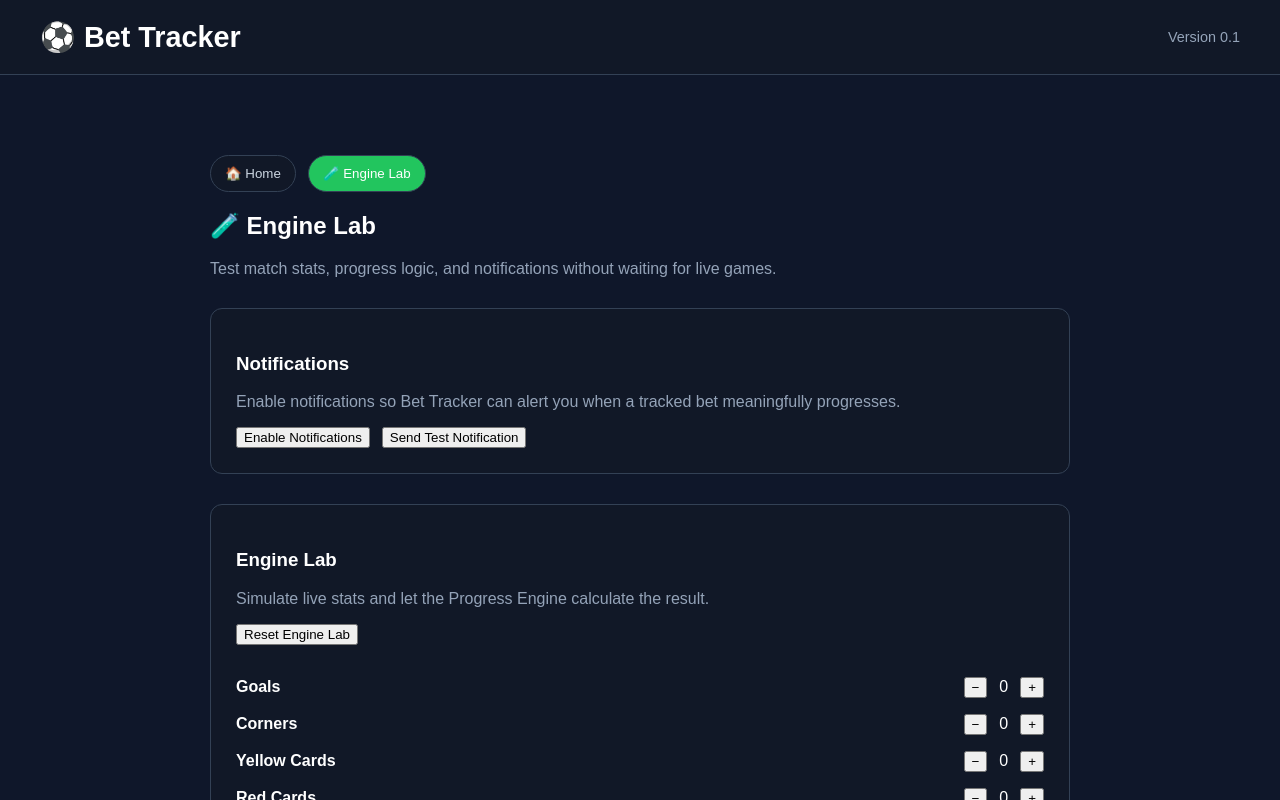
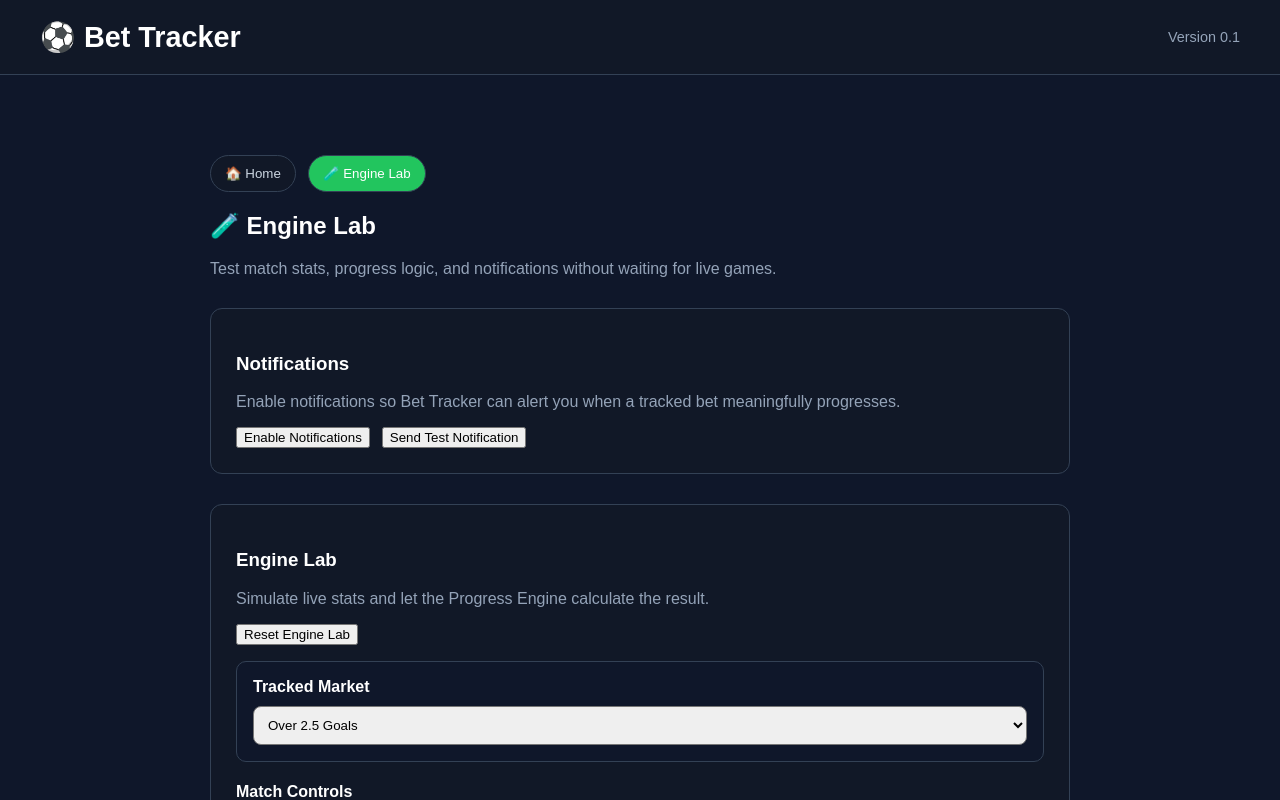
Before and after one commit to dcast-gif/Bet-Tracker, a Next.js app in the folder frontend/: page / in a window 1280 px wide. Both pictures are taken after a click on the button "🧪 Engine Lab". Shown: the top 800 px of the page. Built offline with nearby package versions, Linux system fonts and the light colour scheme.

Commit message:
Update EngineLab.tsx

```diff
--- a/frontend/src/components/EngineLab.tsx
+++ b/frontend/src/components/EngineLab.tsx
@@ -8,11 +8,21 @@ import { processSnapshot } from "../engine/processSnapshot";
 import { createProgressMessage } from "../engine/createProgressMessage";
 import EngineTimeline from "./EngineTimeline";
 
+type MarketId =
+  | "over_2_5_goals"
+  | "over_10_5_corners"
+  | "home_over_1_5_goals"
+  | "away_over_1_5_goals";
+
 type Stats = {
-  goals: number;
-  corners: number;
-  yellowCards: number;
-  redCards: number;
+  homeGoals: number;
+  awayGoals: number;
+  homeCorners: number;
+  awayCorners: number;
+  homeYellowCards: number;
+  awayYellowCards: number;
+  homeRedCards: number;
+  awayRedCards: number;
 };
 
 type TimelineEvent = {
@@ -22,47 +32,120 @@ type TimelineEvent = {
   description: string;
 };
 
-const testCondition: Condition = {
+const marketOptions: {
+  id: MarketId;
+  label: string;
+  condition: Condition;
+  unit: string;
+}[] = [
+  {
+    id: "over_2_5_goals",
+    label: "Over 2.5 Goals",
+    unit: "Goals",
+    condition: {
       id: "over-2-5-goals",
       statistic: "goals",
       operator: "greater_than_or_equal",
       targetValue: 3,
       currentValue: 0,
       satisfied: false,
-};
+    },
+  },
+  {
+    id: "over_10_5_corners",
+    label: "Over 10.5 Corners",
+    unit: "Corners",
+    condition: {
+      id: "over-10-5-corners",
+      statistic: "corners",
+      operator: "greater_than_or_equal",
+      targetValue: 11,
+      currentValue: 0,
+      satisfied: false,
+    },
+  },
+  {
+    id: "home_over_1_5_goals",
+    label: "Home Team Over 1.5 Goals",
+    unit: "Home Goals",
+    condition: {
+      id: "home-over-1-5-goals",
+      statistic: "home_goals",
+      operator: "greater_than_or_equal",
+      targetValue: 2,
+      currentValue: 0,
+      satisfied: false,
+    },
+  },
+  {
+    id: "away_over_1_5_goals",
+    label: "Away Team Over 1.5 Goals",
+    unit: "Away Goals",
+    condition: {
+      id: "away-over-1-5-goals",
+      statistic: "away_goals",
+      operator: "greater_than_or_equal",
+      targetValue: 2,
+      currentValue: 0,
+      satisfied: false,
+    },
+  },
+];
 
 export default function EngineLab() {
-  const previousGoalsRef = useRef(0);
+  const previousValueRef = useRef(0);
+
+  const [selectedMarketId, setSelectedMarketId] =
+    useState<MarketId>("over_2_5_goals");
 
   const [minute, setMinute] = useState(0);
   const [events, setEvents] = useState<TimelineEvent[]>([]);
 
   const [stats, setStats] = useState<Stats>({
-    goals: 0,
-    corners: 0,
-    yellowCards: 0,
-    redCards: 0,
+    homeGoals: 0,
+    awayGoals: 0,
+    homeCorners: 0,
+    awayCorners: 0,
+    homeYellowCards: 0,
+    awayYellowCards: 0,
+    homeRedCards: 0,
+    awayRedCards: 0,
   });
+
+  const selectedMarket =
+    marketOptions.find((market) => market.id === selectedMarketId) ??
+    marketOptions[0];
+
+  const totalGoals = stats.homeGoals + stats.awayGoals;
+  const totalCorners = stats.homeCorners + stats.awayCorners;
 
   const snapshot = useMemo(
     () =>
       createStatisticsSnapshot("engine-lab-match", {
-        goals: stats.goals,
-        corners: stats.corners,
-        yellow_cards: stats.yellowCards,
-        red_cards: stats.redCards,
+        goals: totalGoals,
+        home_goals: stats.homeGoals,
+        away_goals: stats.awayGoals,
+        corners: totalCorners,
+        home_corners: stats.homeCorners,
+        away_corners: stats.awayCorners,
+        yellow_cards: stats.homeYellowCards + stats.awayYellowCards,
+        red_cards: stats.homeRedCards + stats.awayRedCards,
       }),
-    [stats]
+    [stats, totalGoals, totalCorners]
   );
 
-  const condition = {
-    ...testCondition,
-    currentValue: previousGoalsRef.current,
+  const condition: Condition = {
+    ...selectedMarket.condition,
+    currentValue: previousValueRef.current,
   };
 
   const result = processSnapshot(snapshot, [condition])[0];
 
-  const progressMessage = createProgressMessage(condition, result, "Goals");
+  const progressMessage = createProgressMessage(
+    condition,
+    result,
+    selectedMarket.unit
+  );
 
   function addTimelineEvent(title: string, description: string) {
     setEvents((currentEvents) => [
@@ -105,21 +188,35 @@ export default function EngineLab() {
   }
 
   function resetLab() {
-    previousGoalsRef.current = 0;
+    previousValueRef.current = 0;
     setMinute(0);
     setEvents([]);
     setStats({
-      goals: 0,
-      corners: 0,
-      yellowCards: 0,
-      redCards: 0,
+      homeGoals: 0,
+      awayGoals: 0,
+      homeCorners: 0,
+      awayCorners: 0,
+      homeYellowCards: 0,
+      awayYellowCards: 0,
+      homeRedCards: 0,
+      awayRedCards: 0,
     });
   }
 
+  function handleMarketChange(event: React.ChangeEvent<HTMLSelectElement>) {
+    previousValueRef.current = 0;
+    setEvents([]);
+    setSelectedMarketId(event.target.value as MarketId);
+  }
+
   useEffect(() => {
-    if (result.currentValue === previousGoalsRef.current) return;
+    if (result.currentValue === previousValueRef.current) return;
 
-    const notification = buildNotification(condition, result, "Goals");
+    const notification = buildNotification(
+      condition,
+      result,
+      selectedMarket.unit
+    );
 
     if (notification) {
       addTimelineEvent(
@@ -134,8 +231,8 @@ export default function EngineLab() {
       }
     }
 
-    previousGoalsRef.current = result.currentValue;
-  }, [result.currentValue]);
+    previousValueRef.current = result.currentValue;
+  }, [result.currentValue, selectedMarket.unit]);
 
   return (
     <section
@@ -156,39 +253,108 @@ export default function EngineLab() {
       <button
         type="button"
         onClick={resetLab}
-        style={{
-          marginBottom: "16px",
-        }}
+        style={{ marginBottom: "16px" }}
       >
         Reset Engine Lab
       </button>
 
+      <div
+        style={{
+          marginBottom: "20px",
+          padding: "16px",
+          borderRadius: "10px",
+          border: "1px solid #334155",
+          background: "#0f172a",
+        }}
+      >
+        <label htmlFor="market-select">
+          <strong>Tracked Market</strong>
+        </label>
+
+        <select
+          id="market-select"
+          value={selectedMarketId}
+          onChange={handleMarketChange}
+          style={{
+            display: "block",
+            width: "100%",
+            marginTop: "10px",
+            padding: "10px",
+            borderRadius: "8px",
+          }}
+        >
+          {marketOptions.map((market) => (
+            <option key={market.id} value={market.id}>
+              {market.label}
+            </option>
+          ))}
+        </select>
+      </div>
+
+      <h4>Match Controls</h4>
+
       <StatControl
-        label="Goals"
-        value={stats.goals}
-        onDecrease={() => updateStat("goals", -1, "Goal")}
-        onIncrease={() => updateStat("goals", 1, "Goal")}
+        label="Home Goals"
+        value={stats.homeGoals}
+        onDecrease={() => updateStat("homeGoals", -1, "Home Goal")}
+        onIncrease={() => updateStat("homeGoals", 1, "Home Goal")}
       />
 
       <StatControl
-        label="Corners"
-        value={stats.corners}
-        onDecrease={() => updateStat("corners", -1, "Corner")}
-        onIncrease={() => updateStat("corners", 1, "Corner")}
+        label="Away Goals"
+        value={stats.awayGoals}
+        onDecrease={() => updateStat("awayGoals", -1, "Away Goal")}
+        onIncrease={() => updateStat("awayGoals", 1, "Away Goal")}
       />
 
       <StatControl
-        label="Yellow Cards"
-        value={stats.yellowCards}
-        onDecrease={() => updateStat("yellowCards", -1, "Yellow Card")}
-        onIncrease={() => updateStat("yellowCards", 1, "Yellow Card")}
+        label="Home Corners"
+        value={stats.homeCorners}
+        onDecrease={() => updateStat("homeCorners", -1, "Home Corner")}
+        onIncrease={() => updateStat("homeCorners", 1, "Home Corner")}
       />
 
       <StatControl
-        label="Red Cards"
-        value={stats.redCards}
-        onDecrease={() => updateStat("redCards", -1, "Red Card")}
-        onIncrease={() => updateStat("redCards", 1, "Red Card")}
+        label="Away Corners"
+        value={stats.awayCorners}
+        onDecrease={() => updateStat("awayCorners", -1, "Away Corner")}
+        onIncrease={() => updateStat("awayCorners", 1, "Away Corner")}
+      />
+
+      <StatControl
+        label="Home Yellow Cards"
+        value={stats.homeYellowCards}
+        onDecrease={() =>
+          updateStat("homeYellowCards", -1, "Home Yellow Card")
+        }
+        onIncrease={() =>
+          updateStat("homeYellowCards", 1, "Home Yellow Card")
+        }
+      />
+
+      <StatControl
+        label="Away Yellow Cards"
+        value={stats.awayYellowCards}
+        onDecrease={() =>
+          updateStat("awayYellowCards", -1, "Away Yellow Card")
+        }
+        onIncrease={() =>
+          updateStat("awayYellowCards", 1, "Away Yellow Card")
+        }
+      />
+
+      <StatControl
+        label="Home Red Cards"
+        value={stats.homeRedCards}
+        onDecrease={() => updateStat("homeRedCards", -1, "Home Red Card")}
+        onIncrease={() => updateStat("homeRedCards", 1, "Home Red Card")}
+      />
+
+      <StatControl
+        label="Away Red Cards"
+        value={stats.awayRedCards}
+        onDecrease={() => updateStat("awayRedCards", -1, "Away Red Card")}
+        onIncrease={() => updateStat("awayRedCards", 1, "Away Red Card")}
       />
 
       <div
@@ -200,9 +366,9 @@ export default function EngineLab() {
           border: "1px solid #334155",
         }}
       >
-        <h4>Tracked Market</h4>
+        <h4>Progress Engine Output</h4>
 
-        <p>Over 2.5 Goals</p>
+        <p>{selectedMarket.label}</p>
 
         <h2>{progressMessage}</h2>
 
@@ -245,6 +411,7 @@ function StatControl({
         display: "flex",
         justifyContent: "space-between",
         alignItems: "center",
+        gap: "12px",
       }}
     >
       <strong>{label}</strong>
```
Lines whose indentation alone changed are shown as unchanged.
